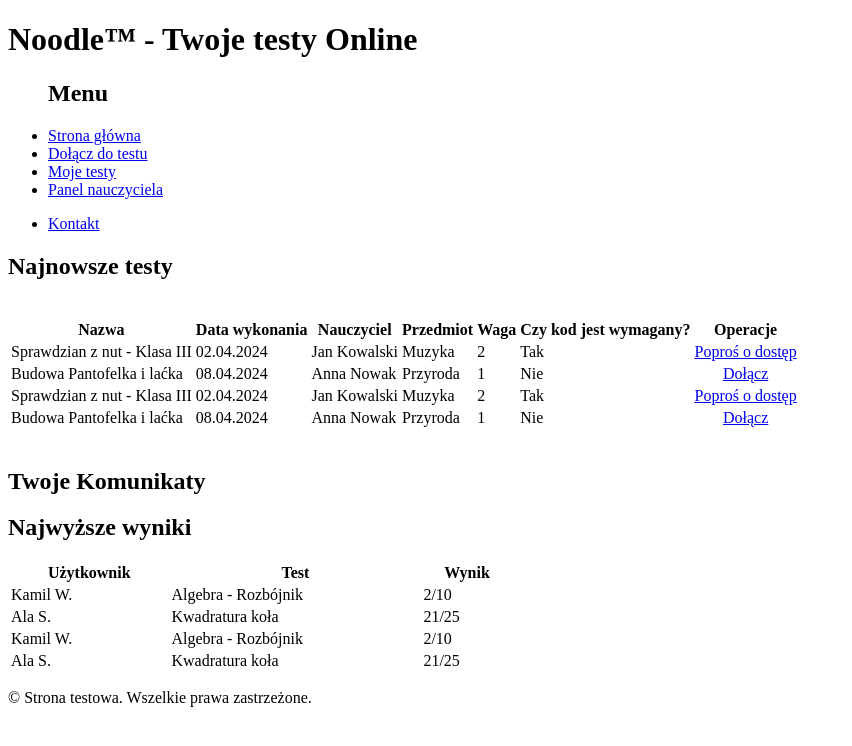
After one commit to jakubludwiczak21/Noodle, a PHP site: page /html/uczen/strona_glowna.php in a window 1280 px wide. The commit adds this page. Shown: the top 746 px of the page, without its empty margins (0-852 px from the left). Run offline with PHP 8.4, Linux system fonts and the light colour scheme; some libraries are stand-ins or nearby versions.

Commit message:
Przerobienie struktury katalogów oraz plików

```diff
--- /dev/null
+++ b/Strona/html/uczen/strona_glowna.php
@@ -0,0 +1,158 @@
+<!DOCTYPE html>
+<html lang="en">
+<head>
+<meta charset="UTF-8">
+<meta name="viewport" content="width=device-width, initial-scale=1.0">
+<script src="jquery-3.7.1min.js"></script>
+<title>Noodle™</title>
+<link rel="stylesheet" href="styles.css">
+</head>
+
+<body>
+<div class="wrapper">
+  <div class="header-content" id="head">
+    <h1>Noodle™ - Twoje testy Online</h1>
+  </div>
+  <div class="container">
+
+    <div class="sidebar" id="menu">
+
+      <ul>
+        <h2>Menu</h2>
+        <li><a href="index.php" class="aktualna-strona">Strona główna</a></li>
+        <li><a href="html/dolacz_kod.php">Dołącz do testu</a></li>
+        <li><a href="html/moje_testy.php" >Moje testy</a></li>
+        <li><a href="html/panel_nauczyciela/panel_nauczyciela.php">Panel nauczyciela</a></li>
+      </ul>
+
+
+      <ul>
+        <li><a href="html/kontakt.php">Kontakt</a></li>
+      </ul>
+    </div>
+    <div class="main-content" id="main">
+      <h2>Najnowsze testy</h2>
+      &nbsp;
+      <div class="do_wypelnienia">
+
+      <table>
+				<tbody><tr>
+					<th class="szerokie">Nazwa</th>
+					<th>Data wykonania</th>
+					<th>Nauczyciel</th>
+					<th>Przedmiot</th>
+					<th>Waga</th>
+          <th>Czy kod jest wymagany?</th>
+					<th>Operacje</th>
+				</tr>
+				<tr>
+							<td>Sprawdzian z nut - Klasa III</td>
+							<td>02.04.2024</td>
+							<td>Jan Kowalski</td>
+							<td>Muzyka</td>
+							<td>2</td>
+              <td>Tak</td>
+							<td style="text-align:center;"><a style="width:100%; text-align:center;" href="html/kontakt.php">Poproś o dostęp</a></td>
+							</tr>
+        <tr>
+              <td>Budowa Pantofelka i laćka</td>
+              <td>08.04.2024</td>
+              <td>Anna Nowak</td>
+              <td>Przyroda</td>
+              <td>1</td>
+              <td>Nie</td>
+							<td style="text-align:center;"><a style="width:100%; text-align:center;" href="html/moje_testy.php">Dołącz</a></td>
+							</tr>
+              <tr>
+                <td>Sprawdzian z nut - Klasa III</td>
+                <td>02.04.2024</td>
+                <td>Jan Kowalski</td>
+                <td>Muzyka</td>
+                <td>2</td>
+                <td>Tak</td>
+                <td style="text-align:center;"><a style="width:100%; text-align:center;" href="html/kontakt.php">Poproś o dostęp</a></td>
+                </tr>
+          <tr>
+                <td>Budowa Pantofelka i laćka</td>
+                <td>08.04.2024</td>
+                <td>Anna Nowak</td>
+                <td>Przyroda</td>
+                <td>1</td>
+                <td>Nie</td>
+                <td style="text-align:center;"><a style="width:100%; text-align:center;" href="html/moje_testy.php">Dołącz</a></td>
+                </tr>
+
+										</tbody></table>
+
+
+
+
+      </div>
+      &nbsp;&nbsp;&nbsp;&nbsp;&nbsp;
+
+      &nbsp;
+      <div class="dol">
+      <div class="do_wypelnienia" style="width: 50%;">
+        <div>
+          <h2>Twoje Komunikaty</h2>
+
+          </div>
+
+      </div>
+              <div class="do_wypelnienia" style="width: 50%;">
+              <h2>Najwyższe wyniki</h2>
+              <table style="width: 80%;">
+              <tbody><tr>
+                <th class="szerokie">Użytkownik</th>
+                <th>Test</th>
+                <th>Wynik</th>
+              </tr>
+              <tr>
+                <td>Kamil W.</td>
+                <td>Algebra - Rozbójnik</td>
+                <td>2/10</td>
+                    </tr>
+              <tr>
+                <td>Ala S.</td>
+                <td>Kwadratura koła</td>
+                <td>21/25</td>
+                    </tr>
+                    <tr>
+                      <td>Kamil W.</td>
+                      <td>Algebra - Rozbójnik</td>
+                      <td>2/10</td>
+                          </tr>
+                    <tr>
+                      <td>Ala S.</td>
+                      <td>Kwadratura koła</td>
+                      <td>21/25</td>
+                          </tr>
+
+                          </tbody></table>
+                  </div></div>
+  </div>
+  </div>
+  <div class="footer" id="stopka">
+    <p>&copy; Strona testowa. Wszelkie prawa zastrzeżone.</p>
+  </div>
+
+</div>
+
+
+
+<script>
+var headHeight = $('#head').height() + parseInt($('#head').css('padding-top')) + parseInt($('#head').css('padding-bottom'));
+var stopkaHeight = $('#stopka').height() + parseInt($('#stopka').css('padding-top')) + parseInt($('#stopka').css('padding-bottom'));
+var menuMargin = parseInt($('#menu').css('margin-top')) + parseInt($('#menu').css('margin-bottom'));
+
+
+
+var H = headHeight + stopkaHeight + menuMargin;
+$("#menu").css('min-height', "calc(100vh - " + H + "px)");
+
+
+var T = $('#head').height();
+  $(".sidebar").css('top', T+ "px");
+</script>
+</body>
+</html>
```
Also changed, not shown: Strona/html/panel_nauczyciela/panel_nauczyciela.php (deleted, +0 -130 lines), Strona/html/panel_nauczyciela/strona_glowna.php (added, +158 -0 lines), Strona/html/uczen/moje_testy.php (renamed from Strona/html/moje_testy.php, +4 -4 lines), Strona/index.php (+78 -106 lines), Strona/html/script.js (renamed from Strona/script.js), Strona/html/styles.css (renamed from Strona/styles.css), Strona/html/uczen/dolacz_kod.php (renamed from Strona/html/dolacz_kod.php).
